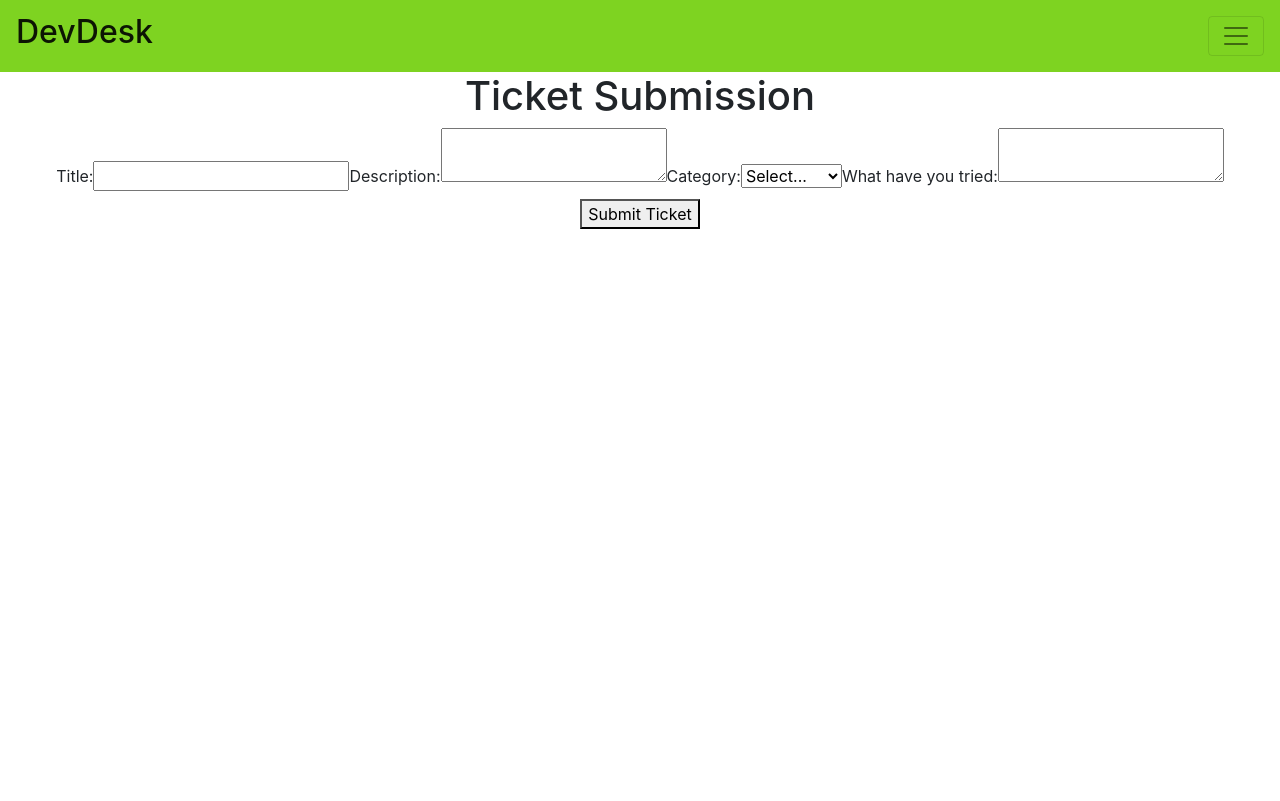
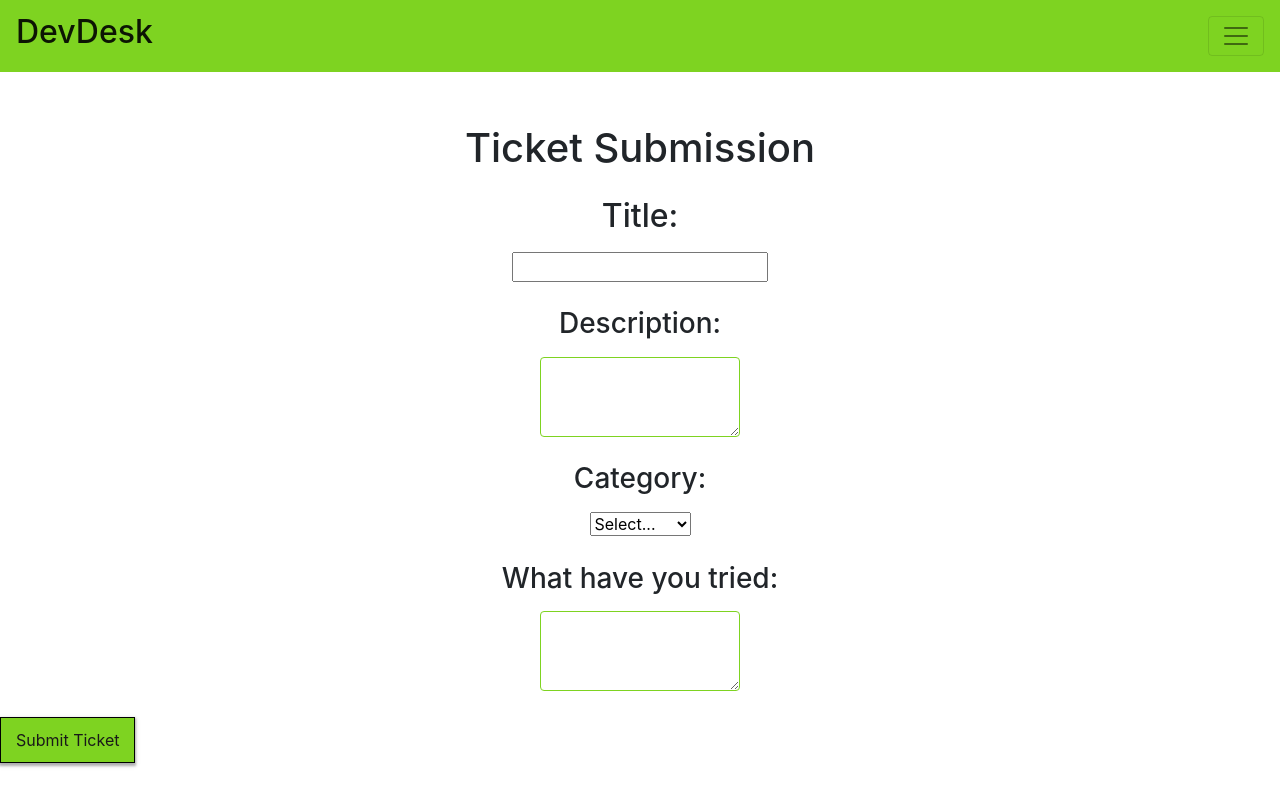
Before and after one commit to Build-Week-Dev-Desk/FrontEnd, a React (Create React App) app in the folder client/: page /createticket in a window 1280 px wide. Built offline with nearby package versions, Linux system fonts and the light colour scheme.

Commit message:
Updated the Navbar, setup the ticket submission

```diff
--- a/client/src/App.css
+++ b/client/src/App.css
@@ -1,4 +1,4 @@
-.App {
+/* .App {
   text-align: center;
 }
 
@@ -35,4 +35,52 @@
   to {
     transform: rotate(360deg);
   }
+} */
+
+.ticketsub {
+  text-align: center;
+  margin-top: 4%;
 }
+
+.submitbtn {
+  background: #7ED321;
+  background-image: linear-gradient(-315deg, #7ED321 40%,#7ED321 100%);
+  border: 1px solid black;
+  padding: 10px 15px;
+  font-size: 16px;
+  color: #191919;
+  box-shadow: 0 2px 5px 1px rgba(0, 0, 0, 0.12), 0 2px 2px 1px rgba(0, 0, 0, 0.24);
+  transition: all 0.2 ease-in;
+  display: flex;
+  align-items: center;
+  margin: 0 0 3% 0;
+}
+.submitbtn:hover {
+  transform: translateY(-1px);
+  box-shadow: 0 2px 6px 2px rgba(11, 53, 240, 0.12), 0 2px 3px 2px rgba(0, 0, 0, 0.24);
+  background: black;
+  color: #7ED321;
+}
+.submitbtn:active {
+  background: #7ED321;
+  box-shadow: inset 0px 0px 5px #7ED321;
+   outline: none;
+}
+
+
+.ticket {
+  display: flex;
+  flex-direction: column;
+  align-items: center;
+  margin: 2% 0 2% 0;
+}
+
+textarea {
+  width: 200px;
+  padding: 15px 22px;
+  margin: 10px 5px;
+  box-sizing: border-box;
+  border: 1px solid #7ED321;
+  border-radius: 4px;
+  resize: both;
+}
--- a/client/src/components/dashboard/CreateTicketForm.js
+++ b/client/src/components/dashboard/CreateTicketForm.js
@@ -50,9 +50,11 @@ function CreateTicketForm(props) {
 
     return (
         <div>
-            <h1>Ticket Submission</h1>
+            <h1 className="ticketsub" >Ticket Submission</h1>
+            <div className='entiretick'>
             <form onSubmit={handleSubmit(onSubmit)}>
-                <label htmlFor="title">Title:
+                <div className="ticket">
+                <label htmlFor="title"><h2>Title:</h2></label>
                 <input
                 id="title"
                 type="text"
@@ -61,8 +63,9 @@ function CreateTicketForm(props) {
                 ref={register({ required: true })}
                 />
                 {errors.name && errors.name.type === "required" && (<p>This is required</p>)}
-                </label>
-                <label htmlFor="description">Description:
+                </div>
+                <div className="ticket">
+                <label htmlFor="description"><h3>Description:</h3></label>
                 <textarea
                 id="description"
                 name="description"
@@ -70,8 +73,9 @@ function CreateTicketForm(props) {
                 ref={register({ required: true })}
                 />
                 {errors.description && errors.description.type === "required" && (<p>This is required</p>)}
-                </label>
-                <label htmlFor="category">Category:
+                </div>
+                <div className="ticket">
+                <label htmlFor="category"><h3>Category:</h3></label>
                 <select name="category"  ref={register({ required: true })}>
                     <option value="">Select...</option>
                     <option value="html">Html</option>
@@ -80,18 +84,20 @@ function CreateTicketForm(props) {
                     <option value="python">Python</option>
                 </select>
                 {errors.category && errors.category.type === "required" && (<p>This is required</p>)}
-                </label>
-                <label>What have you tried:
+                </div>
+                <div className="ticket">
+                <label htmlFor="solution"><h3>What have you tried:</h3></label>
                     <textarea
                     id="attemptedSolution"
                     name="attemptedSolution"
                     // onChange={handleChange}
                     ref={register({ required: true })}
                     />
-                    {errors.attemptedSolution && errors.attemptedSolution === "required" && (<p>This is required</p>)}
-                </label>
-                <button>Submit Ticket</button>
+                    {errors.attemptedSolution && errors.attemptedSolution.type === "required" && (<p>This is required</p>)}
+                </div>
+                <button className="submitbtn">Submit Ticket</button>
             </form>
+            </div>
         </div>
     );
 }
```
Also changed, not shown: 1 other file (tests, documents, lock files or other folders).
